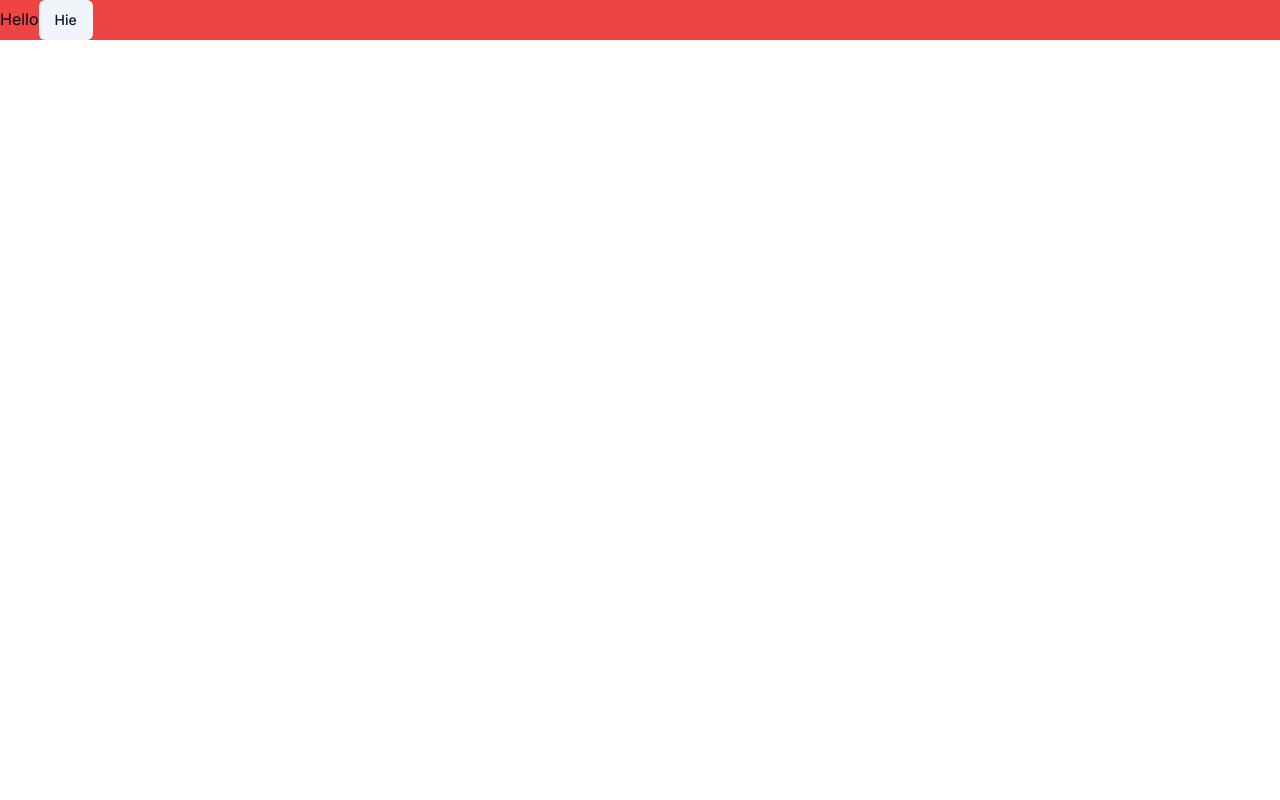
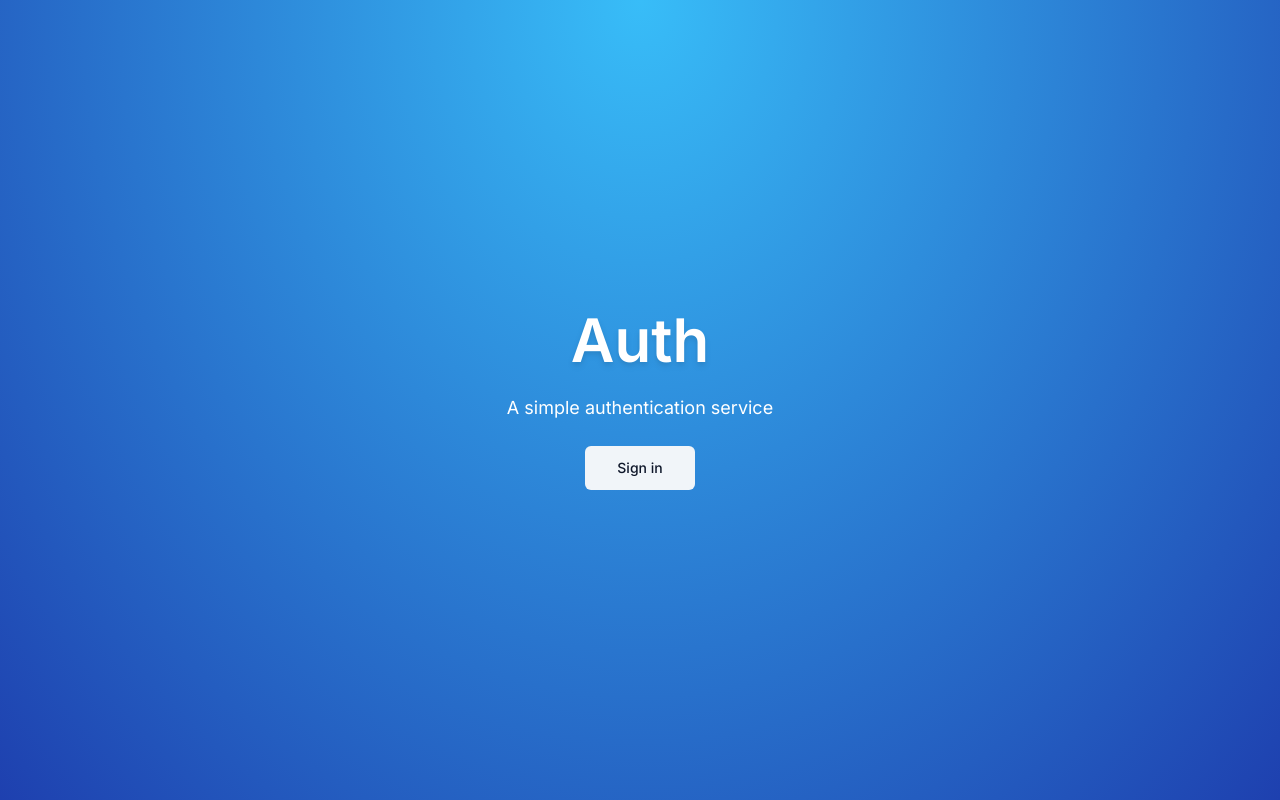
Before and after one commit to Shelton-beep/auth-tutorial, a Next.js app: page / in a window 1280 px wide. Built offline with nearby package versions, Linux system fonts and the light colour scheme.

Commit message:
created loginbutton

```diff
--- a/app/globals.css
+++ b/app/globals.css
@@ -1,6 +1,12 @@
 @tailwind base;
 @tailwind components;
 @tailwind utilities;
+
+html,
+body,
+:root {
+  height: 100%;
+}
 
 @layer base {
   :root {
--- a/app/layout.tsx
+++ b/app/layout.tsx
@@ -1,22 +1,22 @@
-import type { Metadata } from 'next'
-import { Inter } from 'next/font/google'
-import './globals.css'
+import type { Metadata } from "next";
+import { Inter } from "next/font/google";
+import "./globals.css";
 
-const inter = Inter({ subsets: ['latin'] })
+const inter = Inter({ subsets: ["latin"] });
 
 export const metadata: Metadata = {
-  title: 'Create Next App',
-  description: 'Generated by create next app',
-}
+  title: "Auth Tutorial",
+  description: "Tutorial on nextAuth",
+};
 
 export default function RootLayout({
   children,
 }: {
-  children: React.ReactNode
+  children: React.ReactNode;
 }) {
   return (
     <html lang="en">
       <body className={inter.className}>{children}</body>
     </html>
-  )
+  );
 }
--- a/app/page.tsx
+++ b/app/page.tsx
@@ -1,10 +1,36 @@
+//import { Poppins } from "next/font/google";
+//import { cn } from "@/lib/utils";
+
+import LogInButton from "@/components/auth/login-button";
 import { Button } from "@/components/ui/button";
 
 export default function Home() {
+  //const font = Poppins({ subsets: ["latin"], weight: ["600"] });
+
   return (
-    <div className="bg-red-500">
-      Hello
-      <Button variant={"secondary"}>Hie</Button>
-    </div>
+    <main
+      className="flex h-full flex-col items-center justify-center bg-[radial-gradient(ellipse_at_top,_var(--tw-gradient-stops))]
+    from-sky-400 to-blue-800"
+    >
+      <div className="space-y-6 text-center">
+        {/*<h1
+          className={cn(
+            "text-6xl font-semibold text-white drop-shadow-md",
+            font.className
+          )}
+          >*/}
+        <h1 className="text-6xl font-semibold text-white drop-shadow-md">
+          Auth
+        </h1>
+        <p className="text-white text-lg"> A simple authentication service</p>
+        <div>
+          <LogInButton>
+            <Button variant={"secondary"} size={"lg"}>
+              Sign in
+            </Button>
+          </LogInButton>
+        </div>
+      </div>
+    </main>
   );
 }
--- /dev/null
+++ b/components/auth/login-button.tsx
@@ -0,0 +1,29 @@
+"use client";
+
+import { useRouter } from "next/navigation";
+
+interface LogInButtonProps {
+  children: React.ReactNode;
+  mode?: "modal" | "redirect";
+  asChild?: boolean;
+}
+
+function LogInButton({ children, mode, asChild }: LogInButtonProps) {
+  const router = useRouter();
+
+  const onClick = () => {
+    router.push("/auth/login");
+  };
+
+  if (mode === "modal") {
+    return <span>TODO:iMPLEMENT MODAL</span>;
+  }
+
+  return (
+    <span onClick={onClick} className="cursor-pointer">
+      {children}
+    </span>
+  );
+}
+
+export default LogInButton;
```
